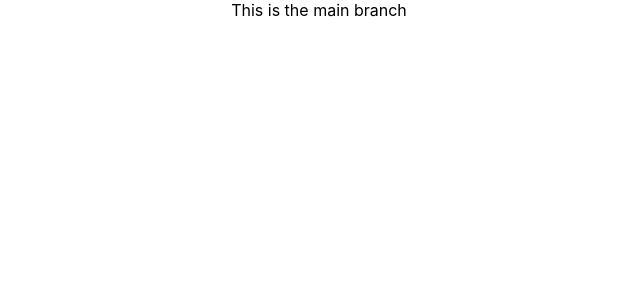
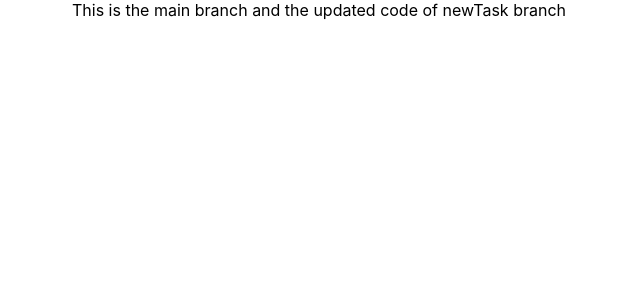
Before and after one commit to PathaAbhilaah/sample, a React (Create React App) app in the folder okayproject/: page / in a window 1280 px wide. Shown: the top 300 px of the page, without its empty margins (321-961 px from the left). Built offline with nearby package versions, Linux system fonts and the light colour scheme.

Commit message:
made change in newTask branch

```diff
--- a/okayproject/src/App.js
+++ b/okayproject/src/App.js
@@ -4,7 +4,7 @@ import './App.css';
 function App() {
   return (
     <div className="App">
-     This is the main branch
+     This is the main branch and the updated code of newTask branch
     </div>
   );
 }
```
